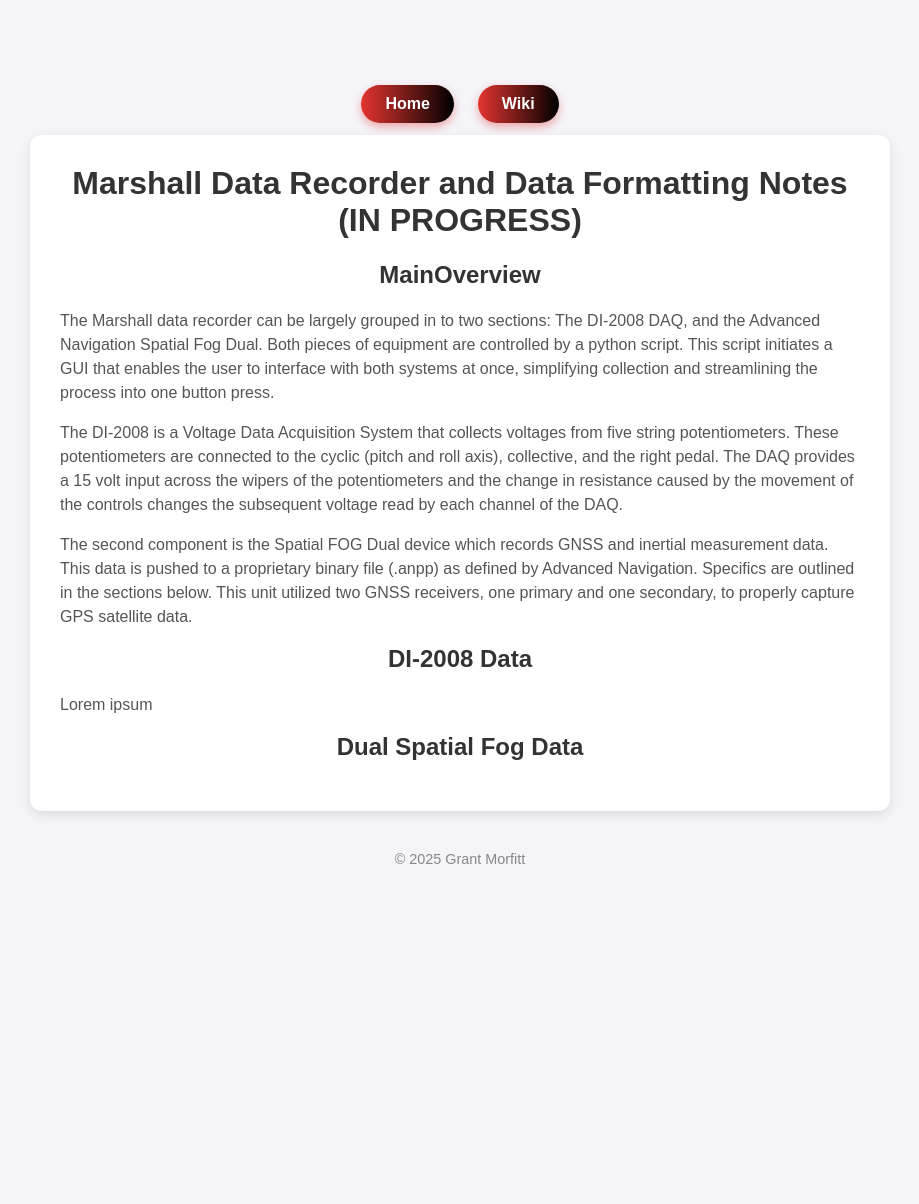
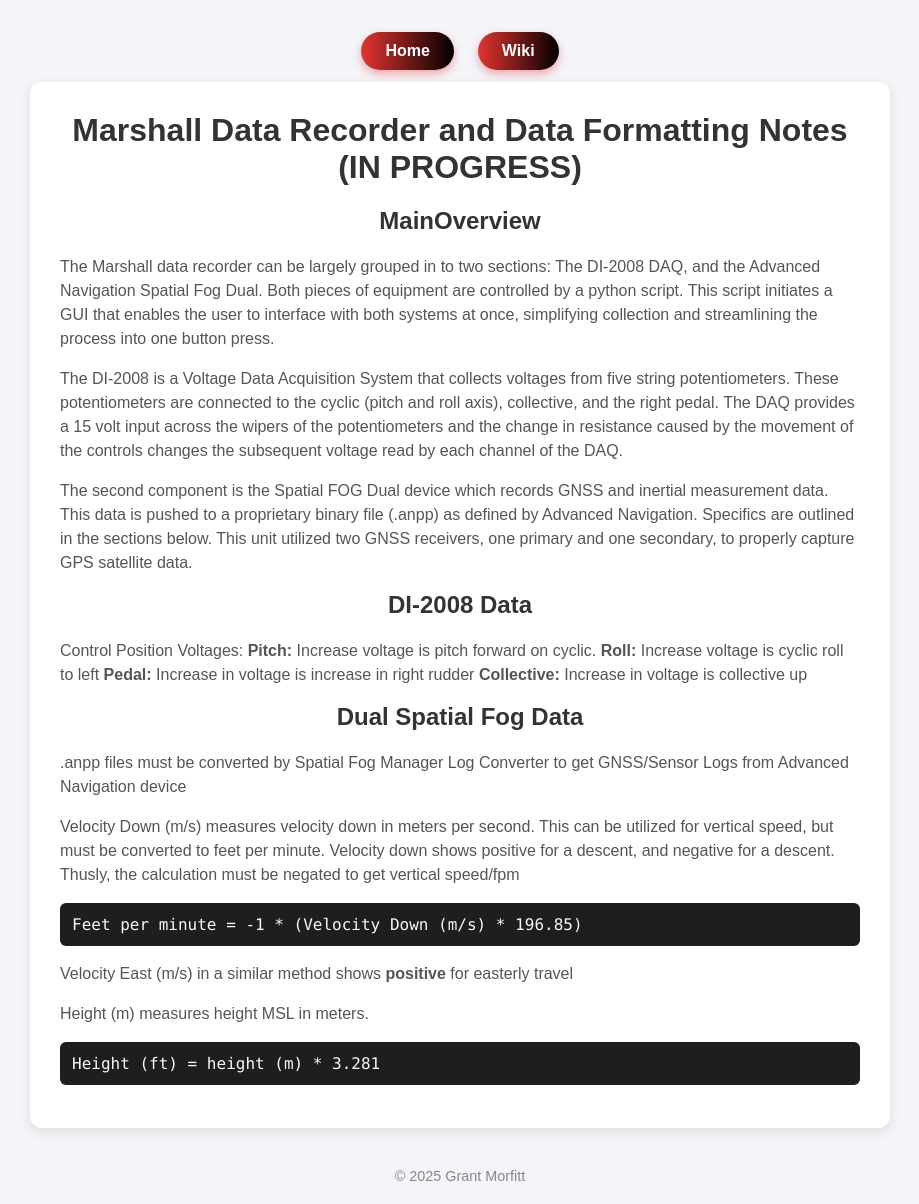
Before and after one commit to grantmorfitt/grantmorfitt.github.io, a Jekyll site: the page built from wiki/MarshallDataRecorderNotes.md, in a window 1280 px wide. Shown: the whole page, without its empty margins (180-1099 px from the left). Built offline with Jekyll 4.4.1, drawn with Linux system fonts in a browser that asks for light colours; before the commit the page ends 940 px from its top, so only the background shows below that.

Commit message:
Update MarshallDataRecorderNotes.md

````diff
--- a/wiki/MarshallDataRecorderNotes.md
+++ b/wiki/MarshallDataRecorderNotes.md
@@ -14,6 +14,24 @@
 The second component is the Spatial FOG Dual device which records GNSS and inertial measurement data. This data is pushed to a proprietary binary file (.anpp) as defined by Advanced Navigation. Specifics are outlined in the sections below. This unit utilized two GNSS receivers, one primary and one secondary, to properly capture GPS satellite data.
 
 ## DI-2008 Data
-Lorem ipsum
+Control Position Voltages:
+**Pitch:** Increase voltage is pitch forward on cyclic.
+**Roll:** Increase voltage is cyclic roll to left
+**Pedal:** Increase in voltage is increase in right rudder
+**Collective:** Increase in voltage is collective up
 
 ## Dual Spatial Fog Data
+.anpp files must be converted by Spatial Fog Manager Log Converter to get GNSS/Sensor Logs from Advanced Navigation device
+
+
+Velocity Down (m/s) measures velocity down in meters per second. This can be utilized for vertical speed, but must be converted to feet per minute. Velocity down shows positive for a descent, and negative for a descent. Thusly, the calculation must be negated to get vertical speed/fpm
+
+```
+Feet per minute = -1 * (Velocity Down (m/s) * 196.85)
+```
+Velocity East (m/s) in a similar method shows **positive** for easterly travel
+
+Height (m) measures height MSL in meters.
+```
+Height (ft) = height (m) * 3.281
+```
````
